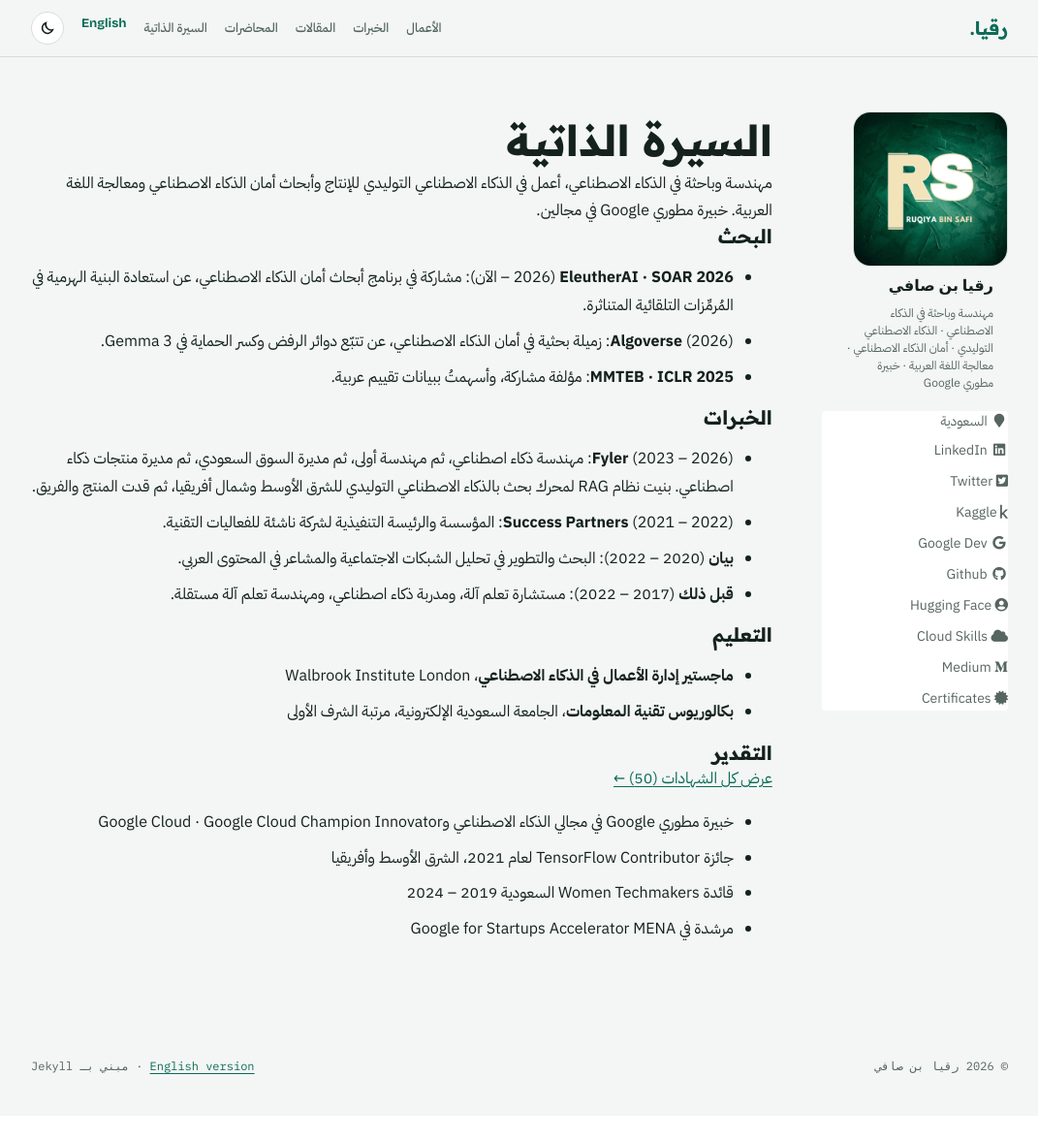
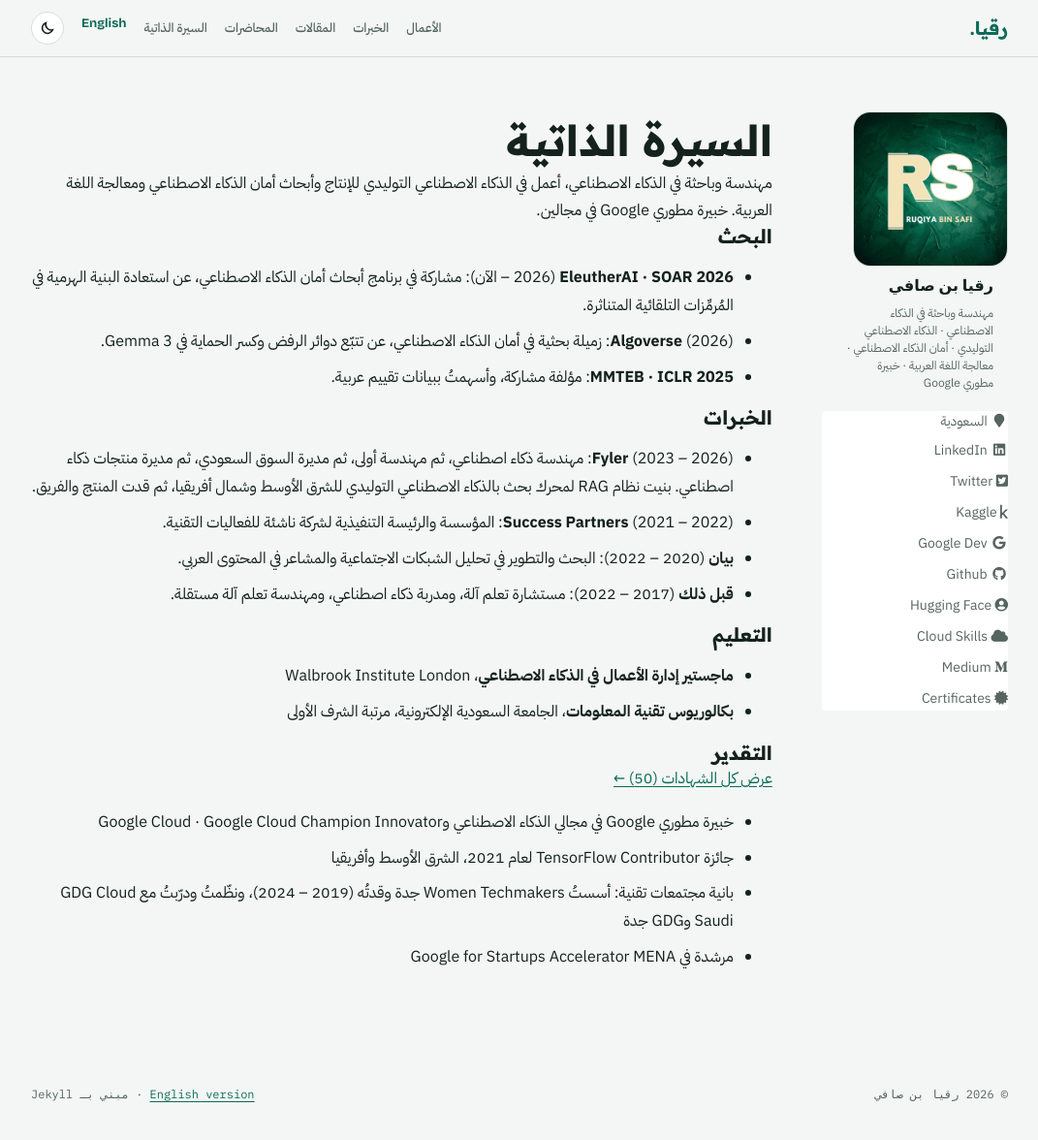
Before and after one commit to Ruqyai/ruqyai.github.io, a Jekyll site: the page built from _pages/ar/cv.md, in a window 1280 px wide and 1179 px high. Shown: the top 1176 px of the window at 97% size, without its empty margins (104-1175 px from the left). Built offline with Jekyll 4.4.1, drawn with Linux system fonts in a browser that asks for light colours; some web fonts are replaced.

Commit message:
Feature community building instead of single communities; drop TFUG Saudi from highlights

```diff
--- a/_data/home/ar.yml
+++ b/_data/home/ar.yml
@@ -142,7 +142,7 @@
     - { title: جائزة TensorFlow Contributor لعام 2021, text: 'الشرق الأوسط وأفريقيا · <a href="https://blog.tensorflow.org/2021/11/2021-TF-Contributor-Awardees.html">مدونة TensorFlow</a>' }
     - { title: متحدثة دولية, text: "محاضرات لمجتمعات المطورين في نيجيريا والجزائر وتركيا والبرازيل والولايات المتحدة وكندا وبولندا والمملكة المتحدة وغينيا" }
     - { title: مرشدة في Google for Startups Accelerator MENA, text: أرشدت أكثر من 50 شركة ناشئة }
-    - { title: قائدة Women Techmakers السعودية, text: "2019 – 2024 · سفيرة WiDS Stanford" }
+    - { title: بانية مجتمعات تقنية, text: "أسستُ Women Techmakers جدة وقدتُه (2019 – 2024)، ونظّمتُ ودرّبتُ مع GDG Cloud Saudi وGDG جدة، وسفيرة WiDS Stanford" }
     - { title: متحدثة ومدربة ومحكّمة, text: 'تقدير من 39 جهة، منها أكاديمية STC وأكاديمية طويق وجامعة الملك فهد للبترول والمعادن وجامعة الملك سعود · <a href="/ar/certificates/">50 شهادة</a>' }
     - { title: هاكاثون الحج 2018, text: ضمن الرقم القياسي في موسوعة غينيس لأكبر هاكاثون }
     - { title: برمجان العربية الثاني, text: وصل مشروعي إلى مرحلة التحكيم · مجمع الملك سلمان العالمي للغة العربية }
--- a/_data/home/en.yml
+++ b/_data/home/en.yml
@@ -148,7 +148,7 @@
     - { title: TensorFlow Contributor Award 2021, text: 'Middle East & Africa · <a href="https://blog.tensorflow.org/2021/11/2021-TF-Contributor-Awardees.html">TensorFlow blog</a>' }
     - { title: International speaker, text: "Talks for developer communities in Nigeria, Algeria, Türkiye, Brazil, the USA, Canada, Poland, the UK and Guinea" }
     - { title: "Mentor, Google for Startups Accelerator MENA", text: 50+ startups mentored }
-    - { title: Women Techmakers Saudi lead, text: "2019 – 2024 · WiDS Stanford ambassador" }
+    - { title: Community builder, text: "Founded and led Women Techmakers Jeddah (2019 – 2024); organizer and trainer with GDG Cloud Saudi and GDG Jeddah; WiDS Stanford ambassador" }
     - { title: "Speaker, trainer and judge", text: 'Recognized by 39 organizations, including STC Academy, Tuwaiq Academy, KFUPM and King Saud University · <a href="/certificates/">50 certificates</a>' }
     - { title: Hajj Hackathon 2018, text: Part of the Guinness World Record for the largest hackathon }
 
--- a/_pages/ar/cv.md
+++ b/_pages/ar/cv.md
@@ -39,5 +39,5 @@
 
 * خبيرة مطوري Google في مجالي الذكاء الاصطناعي وGoogle Cloud · Google Cloud Champion Innovator
 * جائزة TensorFlow Contributor لعام 2021، الشرق الأوسط وأفريقيا
-* قائدة Women Techmakers السعودية 2019 – 2024
+* بانية مجتمعات تقنية: أسستُ Women Techmakers جدة وقدتُه (2019 – 2024)، ونظّمتُ ودرّبتُ مع GDG Cloud Saudi وGDG جدة
 * مرشدة في Google for Startups Accelerator MENA
```
Also changed, not shown: _pages/cv.md (+1 -1 lines).
